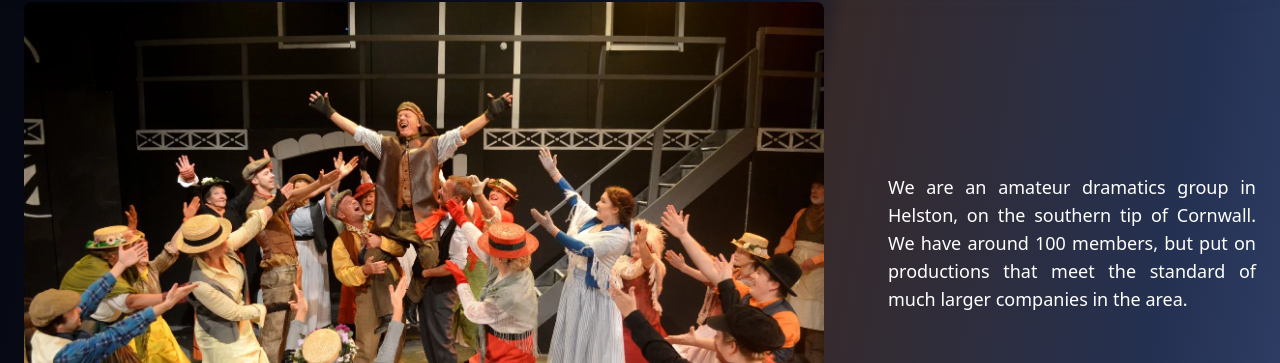
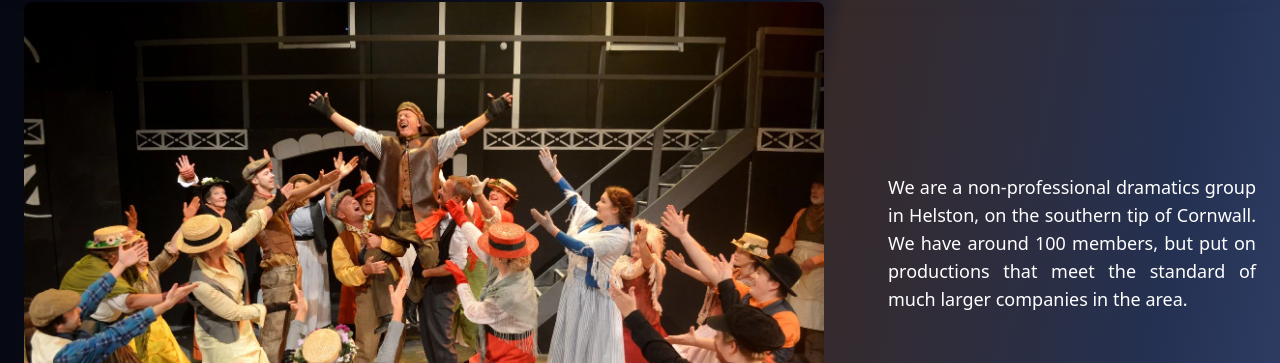
Before and after one commit to Konstantine1307/htc-new-site, a Next.js app: page / in a window 1280 px wide. Shown: the part 1818-2181 px from the top of the page. Built offline with nearby package versions, Linux system fonts and the light colour scheme; some icons are missing; a web font is replaced by a local one.

Commit message:
Updated text

```diff
--- a/pages/theGroup.js
+++ b/pages/theGroup.js
@@ -17,7 +17,7 @@ const TheGroup = () => {
           />
         </div>
         <TextCard
-          text="We are an amateur dramatics group in Helston, on the southern tip
+          text="We are a non-professional dramatics group in Helston, on the southern tip
               of Cornwall. We have around 100 members, but put on productions
               that meet the standard of much larger companies in the area."
         />
```
